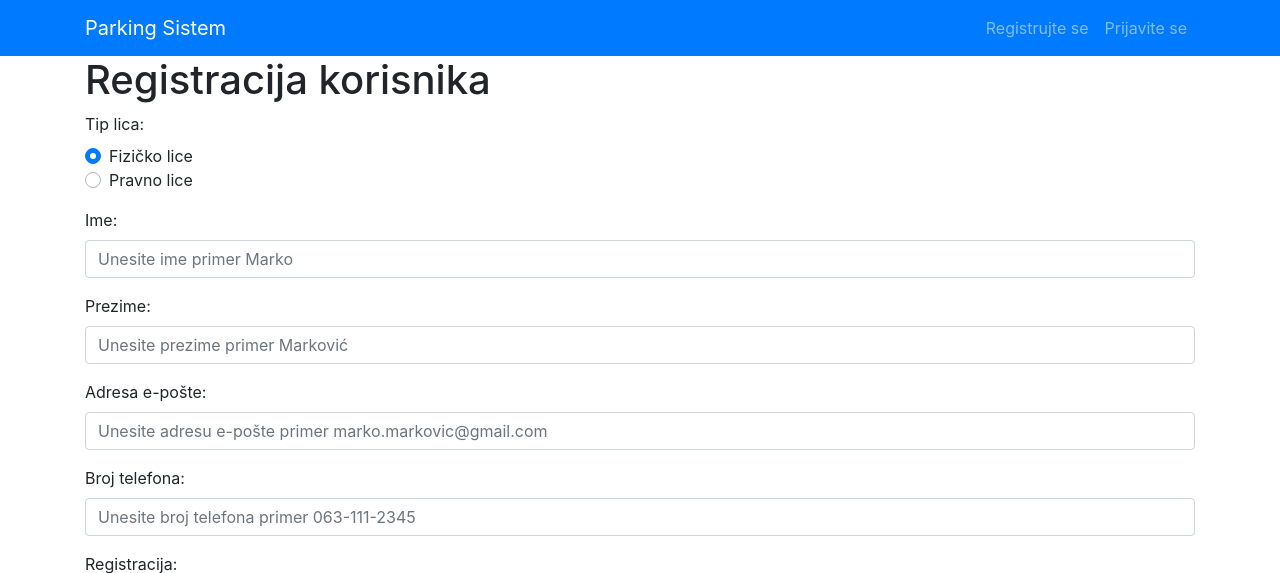
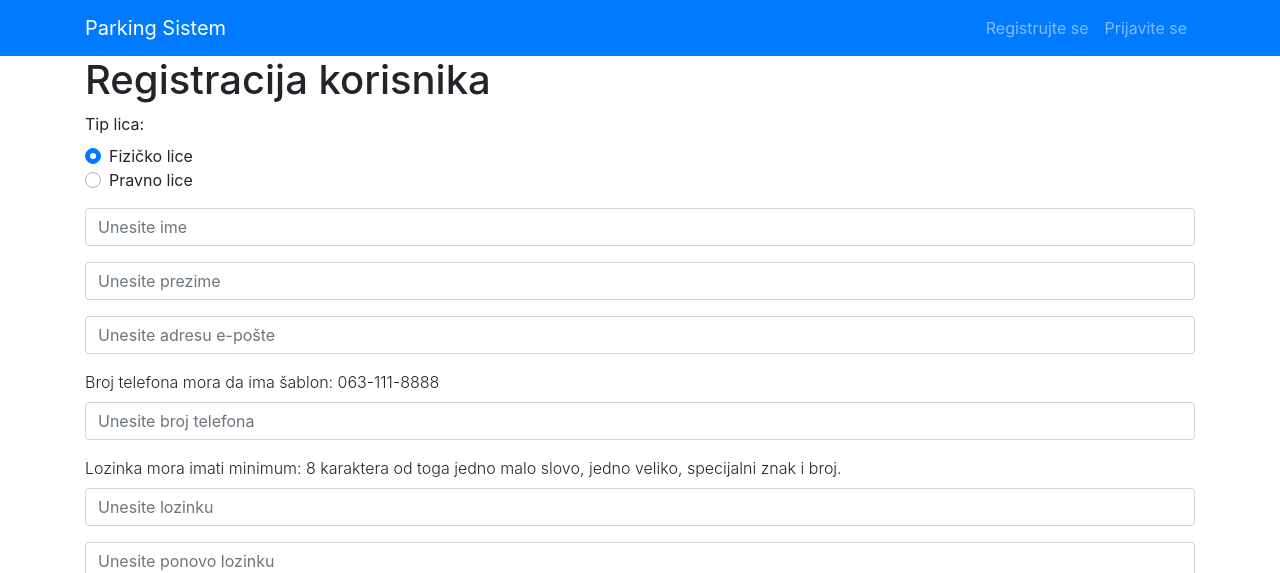
Before and after one commit to Toma1997/Parking-Sistem, a PHP site: page /register.php in a window 1280 px wide. Shown: the top 573 px of the page. Run offline with PHP 8.4, Linux system fonts and the light colour scheme; some libraries are stand-ins or nearby versions.

Commit message:
Promenjena registracija

```diff
--- a/templates/Client/register.php
+++ b/templates/Client/register.php
@@ -17,43 +17,40 @@
 					</div>
                 </div>
                 <div class="form-group">
-                    <label for="forename">Ime:</label>
-                    <input type="text" id="forename" name="forename" class="form-control" pattern="[A-Z][a-z]{1,32}" required placeholder="Unesite ime primer Marko">
+					<!--<label class="font-weight-light for="forename">Ime:</label>-->
+                    <input type="text" id="forename" name="forename" class="form-control" pattern="[A-Z][a-z]{1,32}" required placeholder="Unesite ime ">
                 </div>
                 <div class="form-group">
-                    <label for="surname">Prezime:</label>
-                    <input type="text" id="surname" name="surname" class="form-control" pattern="[A-Z][a-z]{1,32}" required placeholder="Unesite prezime primer Marković">
+                    <!--<label class="font-weight-light for="surname">Prezime:</label>-->
+                    <input type="text" id="surname" name="surname" class="form-control" pattern="[A-Z][a-z]{1,32}" required placeholder="Unesite prezime">
                 </div>
                 <div class="form-group">
-                    <label for="email">Adresa e-pošte:</label>
-                    <input type="email" id="email" name="email" class="form-control" required placeholder="Unesite adresu e-pošte primer marko.markovic@gmail.com">
+                    <!--<label for="email">Adresa e-pošte:</label>-->
+                    <input type="email" id="email" name="email" class="form-control" required placeholder="Unesite adresu e-pošte">
                 </div>
                 <div class="form-group">
-                    <label for="telephone">Broj telefona:</label>
-                    <input type="text" id="telephone" name="telephone" class="form-control" pattern="\d{3}[\-]\d{3}[\-]\d{4}" required placeholder="Unesite broj telefona primer 063-111-2345">
+					<label class="font-weight-light" for="telephone">Broj telefona mora da ima šablon: 063-111-8888</label>
+                    <!--<label for="telephone">Broj telefona:</label>-->
+                    <input type="text" id="telephone" name="telephone" class="form-control" pattern="\d{3}[\-]\d{3}[\-]\d{4}" required placeholder="Unesite broj telefona">
                 </div>
 				<!-- Proveri da li nam treba bolje, mozda samo kao brojac
 				<div class="form-group">
                     <label for="car">Broj vozila:</label>
 					<input type="number" id="car" name="car"  class="form-control" required min="1" max="10" value="1">
                 </div>-->
-				<div id="registration">
-				<div id="reg" class="form-group">
-					<label for="registration1">Registracija:</label>
-					<input type="text" id="registration1" name="registration1" class="form-control" pattern="[A-Z]{2}\d{3}[A-Z]{2}" required placeholder="Unesite broj registarske tablice primer BG111SD">
-				</div>
-				</div>
+				<!--<div class="form-group">
+					<!--<label for="registration">Registracija:</label>
+					<textarea class="form-control" rows="5" maxlength="9" id="registration" name="registration " required placeholder="Unesite broj ili brojeve registarske tablice"></textarea>
+					<label class="font-weight-light" for="telephone">Unesite jednu ili više registarskih tablica šablona: BG111SD. Svaku u posebnom redu</label>
+				</div>	-->
 				<div class="form-group">
-					<button class="btn btn-outline-secondary" type="button" onclick="add()">Dodaj vozilo</button>
-					<button class="btn btn-outline-secondary" type="button" onclick="remove()">Ukloni vozilo</button>
-				</div>
-				<div class="form-group">
-                    <label for="password1">Lozinka:</label>
-                    <input type="password" id="password1" name="password1" class="form-control" required placeholder="Unesite lozinku">
+					<label class="font-weight-light" for="telephone">Lozinka mora imati minimum: 8 karaktera od toga jedno malo slovo, jedno veliko, specijalni znak i broj.</label>
+                    <!--<label for="password1">Lozinka:</label>-->
+                    <input type="password" id="password1" name="password1" class="form-control" pattern="(?=^.{8,}$)((?=.*\d)|(?=.*\W+))(?![.\n])(?=.*[A-Z])(?=.*[a-z]).*$" required placeholder="Unesite lozinku">
                 </div>
                 <div class="form-group">
-                    <label for="password2">Ponovite lozinku:</label>
-                    <input type="password" id="password2" name="password2" class="form-control" required placeholder="Unesite ponovo lozinku">
+                    <!--<label for="password2">Ponovite lozinku:</label>-->
+                    <input type="password" id="password2" name="password2" class="form-control" pattern="(?=^.{8,}$)((?=.*\d)|(?=.*\W+))(?![.\n])(?=.*[A-Z])(?=.*[a-z]).*$" required placeholder="Unesite ponovo lozinku">
                 </div>
 				<div class="form-group">
 					<img id="captcha" class="col-sm-4 img-fluid" src="../../securimage/securimage_show.php" alt="CAPTCHA Image" />
@@ -73,7 +70,6 @@
         </p>-->
     </div>
 </div>
- <script src="../../libs/reg.js"></script>
 <?php require_once '../main/footer.php'; ?>
 <!-- Proveriti za oninvalid ne radi kako treba
  oninvalid="this.setCustomValidity('Popunite polje')">
```
Also changed, not shown: libs/reg.js (deleted, +0 -31 lines).
